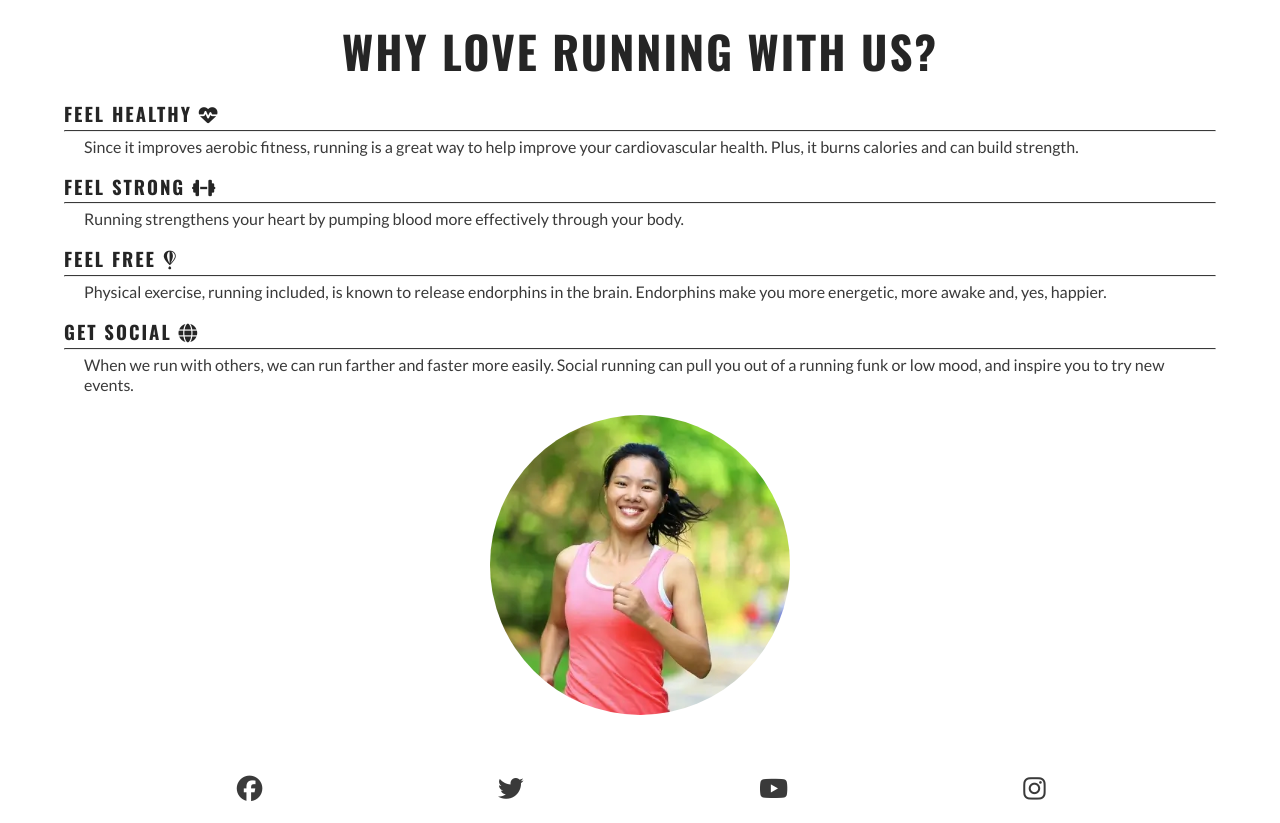
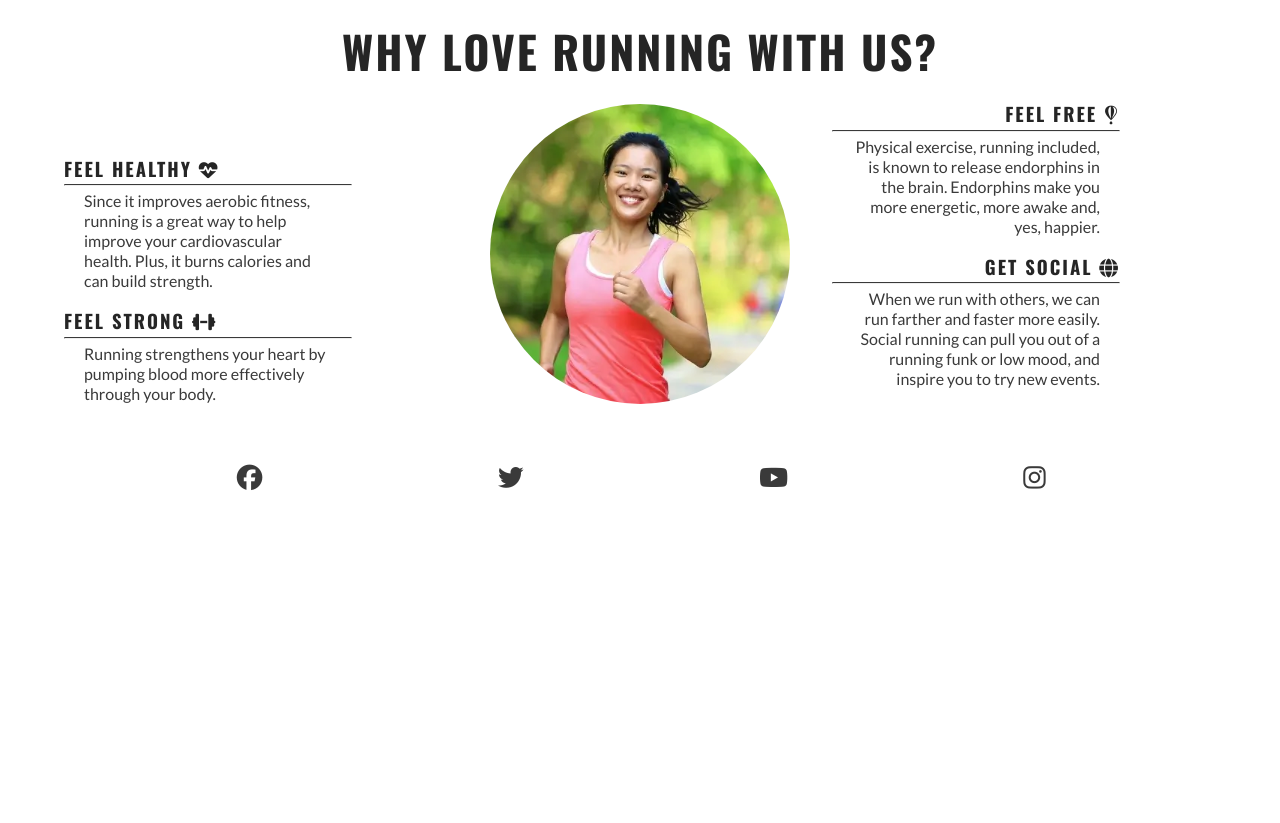
Before and after one commit to michaelcloran/love-running, a plain HTML site: page index.html in a window 1280 px wide. Shown: the part 681-1504 px from the top of the page. After the commit the page ends 1193 px from the top, so only its background shows below. Drawn offline with nearby package versions, Linux system fonts and the light colour scheme.

Commit message:
make reasons section responsive

```diff
--- a/assets/css/style.css
+++ b/assets/css/style.css
@@ -216,6 +216,22 @@ hr {
         width: 300px;
         right: 50px;
     }
+
+    #benefits-physical, #benefits-mental{
+        display: flex;
+        flex-direction: column;
+        width: 100%;
+    }
+
+    #benefits-physical > div,
+    #benefits-mental > div{
+        width: 75%;
+    }
+
+    #benefits-mental>div {
+        text-align: end;
+        align-self: flex-end;
+    }
 }
 
 /* media query: laptops and larger (992px and up) */
@@ -224,3 +240,30 @@ hr {
         border-bottom: 1px solid #3a3a3a;
     }
 }
+
+@media screen and (min-width: 1200px) {
+    #benefits{
+        display: flex;
+        flex-direction: row;
+    }
+
+    #benefits > div{
+        flex: 1;
+    }
+
+    #benefite-image{
+        order: 0;
+    }
+
+    #benefits-mental{
+        order: 1;
+    }
+
+    #benefits-mental > div{
+        align-self: flex-start;
+    }
+
+    #benefits-physical{
+        align-self: flex-end;
+    }
+}
```
